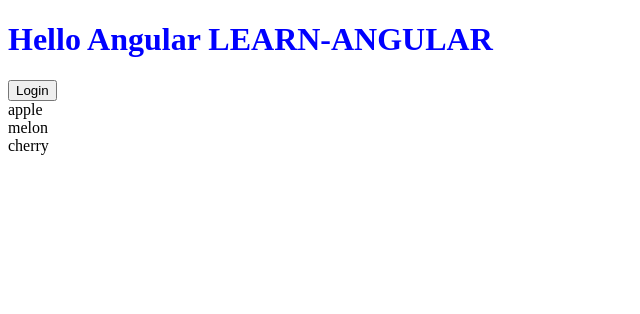
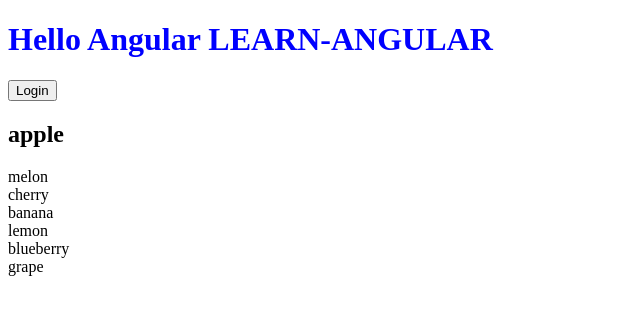
Before and after one commit to ascaryaaa/learn-angular, an Angular app: page / in a window 1280 px wide. Shown: the top 314 px of the page, without its empty margins (0-640 px from the left). Built offline with nearby package versions, Linux system fonts and the light colour scheme.

Commit message:
ngFor and ngIf

```diff
--- a/src/app/testing/testing.component.html
+++ b/src/app/testing/testing.component.html
@@ -3,5 +3,10 @@
     <p>testing works!</p>
 </div>
 <div *ngFor="let fruit of fruits">
-    {{ fruit}}
+    <h2 *ngIf="fruit === 'apple'; else other">
+        {{ fruit }}
+    </h2>
+    <ng-template #other>
+        {{ fruit }}
+    </ng-template>
 </div>
--- a/src/app/testing/testing.component.ts
+++ b/src/app/testing/testing.component.ts
@@ -10,7 +10,7 @@
 })
 export class TestingComponent {
   isLogin = false
-  fruits: Array<string> = ['apple','melon','cherry']
+  fruits: Array<string> = ['apple','melon','cherry','banana','lemon','blueberry','grape']
   handleClickButton() {
       this.isLogin = !this.isLogin
   }
```
